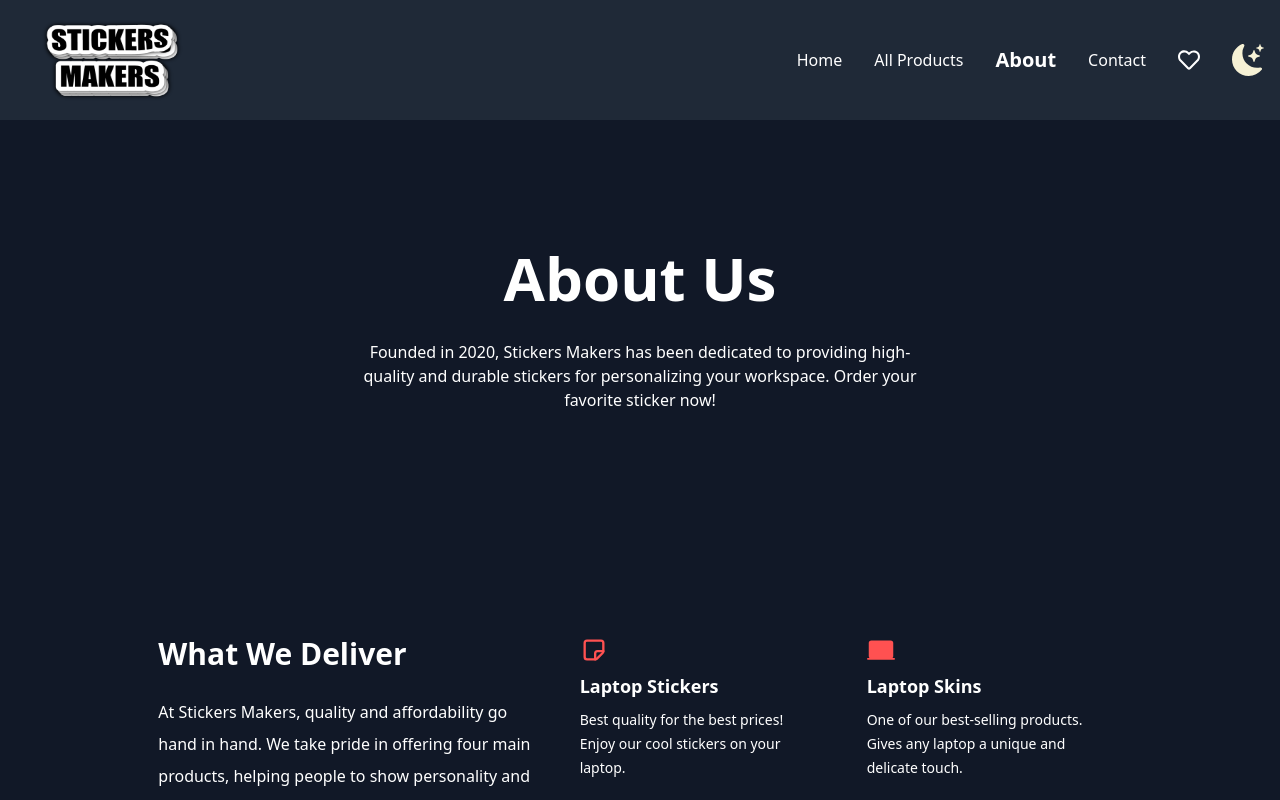
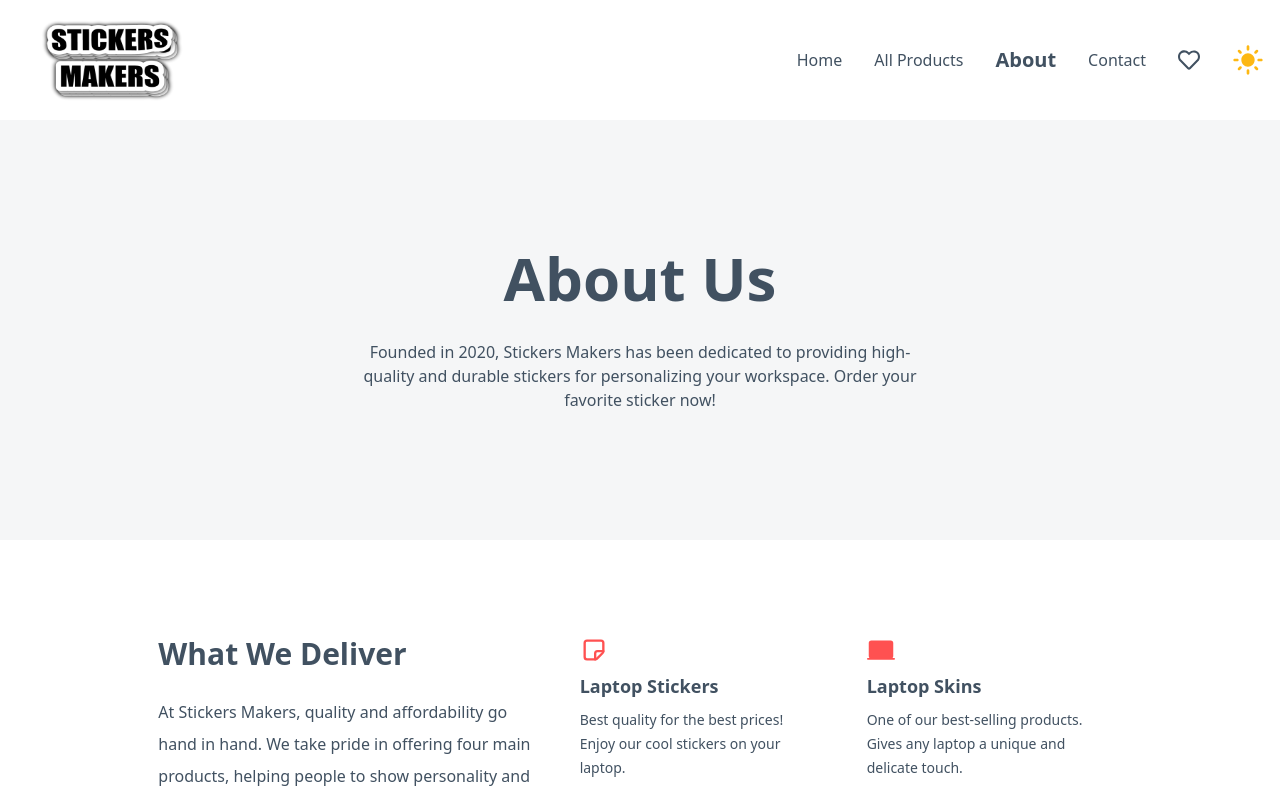
Before and after one commit to Muhamadeiid/Stickersmakers, a React (Vite) app: page /about in a window 1280 px wide. Shown: the top 800 px of the page. Built offline with nearby package versions, Linux system fonts and the light colour scheme.

Commit message:
light and dark mode

```diff
--- a/src/Components/Nav/Darkmode.jsx
+++ b/src/Components/Nav/Darkmode.jsx
@@ -1,36 +1,41 @@
-import React, { useEffect, useState } from 'react'
+import React, { useEffect, useState } from "react";
 import { MdLightMode } from "react-icons/md";
 import { BsFillMoonStarsFill } from "react-icons/bs";
 const Darkmode = () => {
   const [theme, setTheme] = useState(
-        localStorage.getItem("theme") ? localStorage.getItem("theme") : "dark")
+    localStorage.getItem("theme") ? localStorage.getItem("theme") : "light"
+  );
   const element = document.documentElement;
-    useEffect(()=>{
+  useEffect(() => {
     if (theme == "dark") {
       element.classList.add("dark");
-            localStorage.setItem("theme", "dark")
+      localStorage.setItem("theme", "dark");
     } else {
       element.classList.remove("dark");
-            localStorage.setItem("theme", "light")
+      localStorage.setItem("theme", "light");
     }
-
-    },
-    [theme])
+  }, [theme]);
 
   return (
     <>
+      <MdLightMode
+        className={theme == "light" ? "block cursor-pointer" : "hidden"}
+        fill="#FDB813"
+        size={32}
+        onClick={() => {
+          setTheme("dark");
+        }}
+      />
+      <BsFillMoonStarsFill
+        className={theme == "dark" ? "block cursor-pointer " : "hidden"}
+        fill="#F6F1D5"
+        size={32}
+        onClick={() => {
+          setTheme("light");
+        }}
+      />
+    </>
+  );
+};
 
-    <MdLightMode className={theme == "light" ? "block cursor-pointer" : "hidden"} fill='#FDB813' size={32} onClick={()=> {
-        setTheme("dark")
-      }} />
-    <BsFillMoonStarsFill className={theme == "dark" ? "block cursor-pointer " : "hidden"} fill='#F6F1D5' size={32} onClick={()=> {
-        setTheme("light")
-      }}  />
-
-
-
-    </>
-  )
-}
-
-export default Darkmode
+export default Darkmode;
```
Lines whose indentation alone changed are shown as unchanged.
